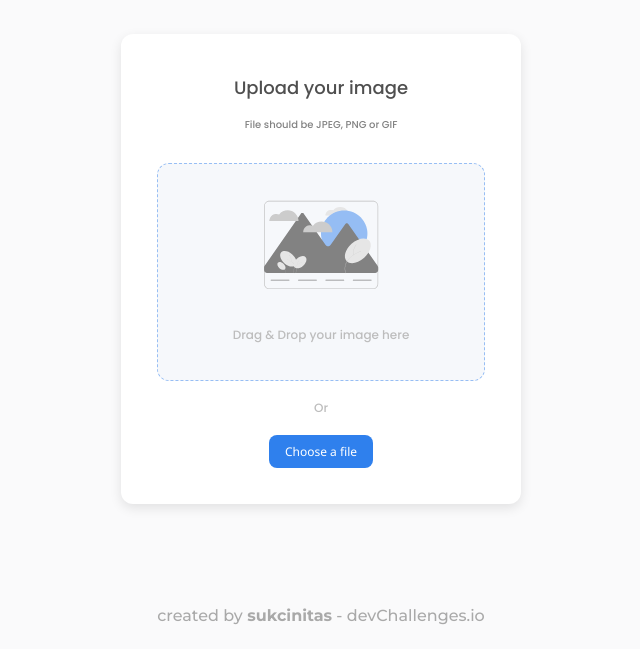
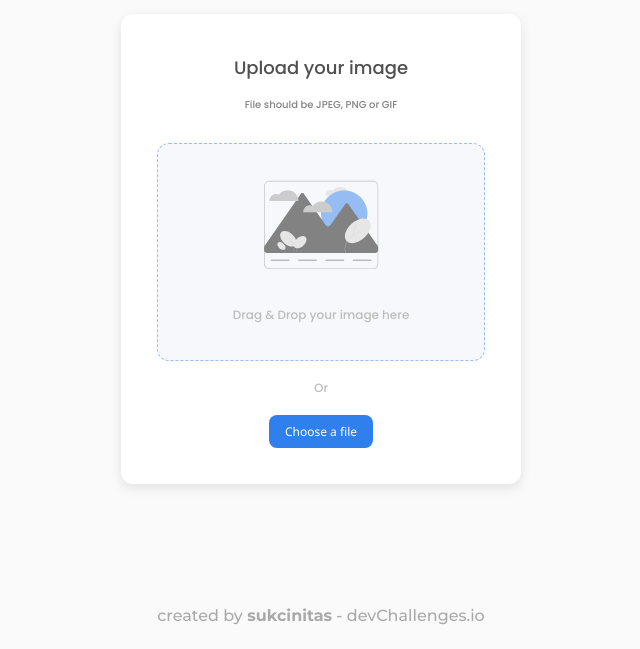
Before and after one commit to sukcinitas/dc-img-uploader, a React app: page / in a window 1280 px wide. Shown: the part 151-800 px from the top of the page, without its empty margins (319-959 px from the left). Built offline with nearby package versions, Linux system fonts and the light colour scheme.

Commit message:
Center vertically the card

```diff
--- a/src/App.css
+++ b/src/App.css
@@ -35,7 +35,7 @@ body {
 }
 
 .main {
-  min-height: 100vh;
+  min-height: 100%;
   display: flex;
   flex-direction: column;
   justify-content: space-between;
@@ -67,7 +67,7 @@ body {
   box-shadow: 0px 4px 12px var(--shadow);
   border-radius: 12px;
   padding: 36px;
-  margin: 20px auto;
+  margin: 0;
   position: absolute;
   top: 50%;
   left: 50%;
@@ -265,6 +265,7 @@ body {
   .card {
     width: 90%;
     max-width: 400px;
+    margin: 20px auto;
   }
 }
 
@@ -276,6 +277,7 @@ body {
     -webkit-transform: none;
     transform: none;
     margin-top: 40px;
+    margin: 20px auto;
   }
 
   .footer {
```
